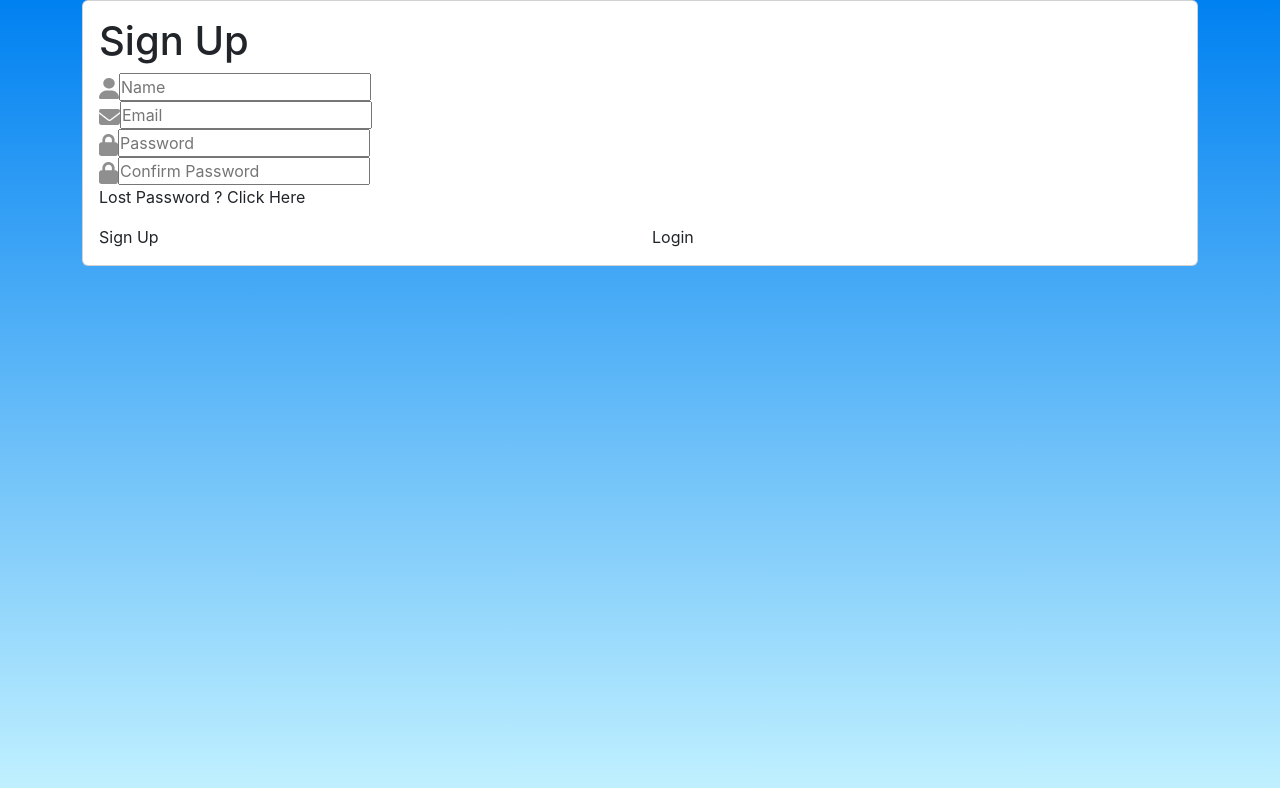
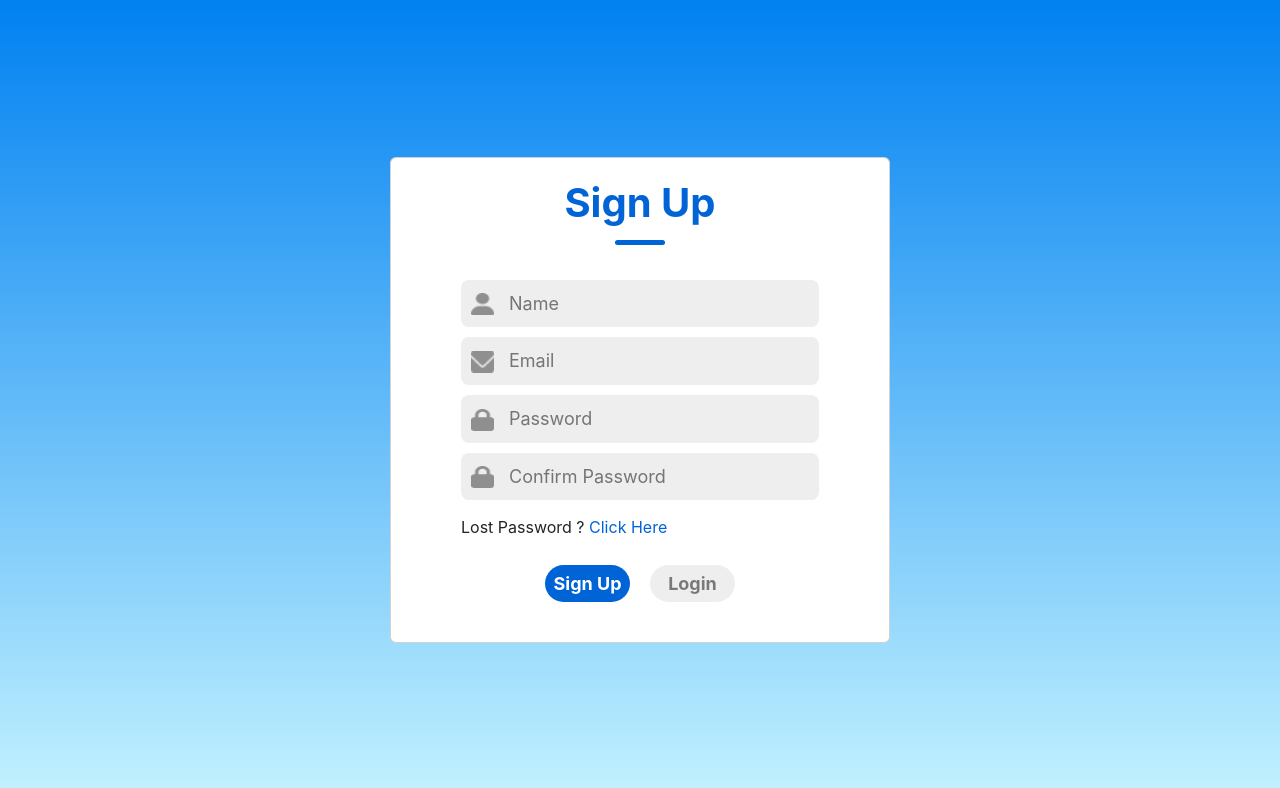
Before and after one commit to chinthaka20010226/Expensy_-Login-SignUp-_, a React (Create React App) app: page / in a window 1280 px wide. Shown: the top 788 px of the page. Built offline with nearby package versions, Linux system fonts and the light colour scheme.

Commit message:
Use React Hooks...

```diff
--- a/src/Components/LoginSignUp.js
+++ b/src/Components/LoginSignUp.js
@@ -1,4 +1,4 @@
-import React from 'react';
+import React, { useState } from 'react';
 import '../Style/LoginSignUp.css';
 
 import user_icon from '../Assets/person.png';
@@ -7,46 +7,43 @@ import password_icon from '../Assets/password.png';
 import con_password_icon from '../Assets/password.png';
 
 function LoginSignUp(){
+
+    const[action, setAction] = useState('Sign Up');
+
     return(
-        <div className='container'>
-            <div className='row'>
-                <div className='col'>
+        <div className='container_ vh-100'>
+            <div className='row h-100'>
+                <div className='col d-flex justify-content-center align-items-center h-100'>
                     <div className='card'>
-                        <div className='card-body'>
-                            <div className='top-section'>
-                                <h1 className='top-title'>Sign Up</h1>
-                                <div className='text-underline'></div>
+                        <div className='card-body d-flex flex-column justify-content-center'>
+                            <div className='top-section d-flex flex-column align-items-center justify-content-center'>
+                                <h1 className='top-title'>{action}</h1>
+                                <div className='top-text-underline'></div>
                             </div>
-                            <div className='inputs-section'>
+                            <div className='inputs-section d-flex flex-column align-items-center justify-content-center w-100'>
                                 <div className='input'>
                                     <img src={user_icon} alt='user icon' className='input-icon'></img>
-                                    <input type='text' placeholder='Name'></input>
+                                    <input type='text' placeholder='Name' className='input-field'></input>
                                 </div>
                                 <div className='input'>
                                     <img src={email_icon} alt='email icon' className='input-icon'></img>
-                                    <input type='email' placeholder='Email'></input>
+                                    <input type='email' placeholder='Email' className='input-field'></input>
                                 </div>
                                 <div className='input'>
                                     <img src={password_icon} alt='password icon' className='input-icon'></img>
-                                    <input type='password' placeholder='Password'></input>
+                                    <input type='password' placeholder='Password' className='input-field'></input>
                                 </div>
                                 <div className='input'>
                                     <img src={con_password_icon} alt='confirm password icon' className='input-icon'></img>
-                                    <input type='password' placeholder='Confirm Password'></input>
+                                    <input type='password' placeholder='Confirm Password' className='input-field'></input>
                                 </div>
                             </div>
-                            <div className='lost-password'>
-                                <p>Lost Password ? <span>Click Here</span></p>
+                            <div className='lost-password-section'>
+                                Lost Password ? <span>Click Here</span>
                             </div>
-                            <div className='submit-section'>
-                                <div className='row'>
-                                    <div className='col-6'>
-                                        <div className='Sign-Up'>Sign Up</div>
-                                    </div>
-                                    <div className='col-6'>
-                                        <div className='Sign-Up'>Login</div>
-                                    </div>
-                                </div>
+                            <div className='submit-section d-flex justify-content-center align-items-center mt-3 mb-4 w-100'>
+                                <div className={action === 'Login' ? 'submit gray' : 'submit'}>Sign Up</div>
+                                <div className={action === 'Sign Up' ? 'submit gray' : 'submit'}>Login</div>
                             </div>
                         </div>
                     </div>
--- a/src/Style/LoginSignUp.css
+++ b/src/Style/LoginSignUp.css
@@ -1,9 +1,11 @@
 /* ------ Setup Variables ------ */
 :root {
-    --c-primary: #00aeff;
+    --c-primary: #0064d7;
     --c-black: #000000;
     --c-white: #ffffff;
+    --c-background: #eeeeee;
 }
+
 
 /* ------ Global ------ */
 * {
@@ -11,3 +13,120 @@
     padding: 0;
     text-decoration: 0;
 }
+
+
+/* ------ Body ------ */
+.card {
+    width: 500px !important;
+    margin: auto;
+}
+
+.card-body {
+    gap: 10px !important;
+    margin: auto;
+}
+
+
+/* --- Top of Body --- */
+.top-section {
+    gap: 5px;
+    margin: 5px auto;
+}
+
+.top-title {
+    font-size: 40px;
+    font-weight: 700;
+    color: var(--c-primary);
+}
+
+.top-text-underline {
+    width: 50px;
+    height: 5px;
+    background-color: var(--c-primary);
+    border-radius: 10px;
+    -webkit-border-radius: 10px;
+    -moz-border-radius: 10px;
+    -ms-border-radius: 10px;
+    -o-border-radius: 10px;
+}
+
+
+/* --- Inputs of Body --- */
+.inputs-section {
+    gap: 10px;
+    margin: 20px 0px 5px;
+}
+
+.input {
+    background-color: var(--c-background);
+    padding: 10px;
+    border-radius: 8px;
+    -webkit-border-radius: 8px;
+    -moz-border-radius: 8px;
+    -ms-border-radius: 8px;
+    -o-border-radius: 8px;
+}
+
+.input img {
+    width: 33px;
+    height: 22px;
+    font-size: 18px;
+    padding-right: 10px;
+    margin-right: 5px;
+    margin-bottom: 2px;
+}
+
+.input-field {
+    background-color: transparent;
+    color: #797979;
+    border: none;
+    outline: none;
+    font-size: 18px;
+    width: 300px;
+}
+
+
+
+/* --- Lost password of Body --- */
+.lost-password-section {
+    /* margin-left: px; */
+}
+
+
+.lost-password-section span {
+    color: var(--c-primary);
+}
+
+
+/* --- Submit section --- */
+.submit-section {
+    gap: 20px;
+}
+
+.submit {
+    display: flex;
+    justify-content: center;
+    align-items: center;
+    background-color: var(--c-primary);
+    color: var(--c-white);
+    font-size: 18px;
+    font-weight: 700;
+    padding: 5px;
+    width: 85px;
+    border-radius: 20px;
+    -webkit-border-radius: 20px;
+    -moz-border-radius: 20px;
+    -ms-border-radius: 20px;
+    -o-border-radius: 20px;
+}
+
+.gray {
+    color: #797979;
+    background-color: var(--c-background);
+}
+
+
+/* ------ Animation ------ */
+.lost-password-section span, .submit:hover {
+    cursor: pointer;
+}
```
